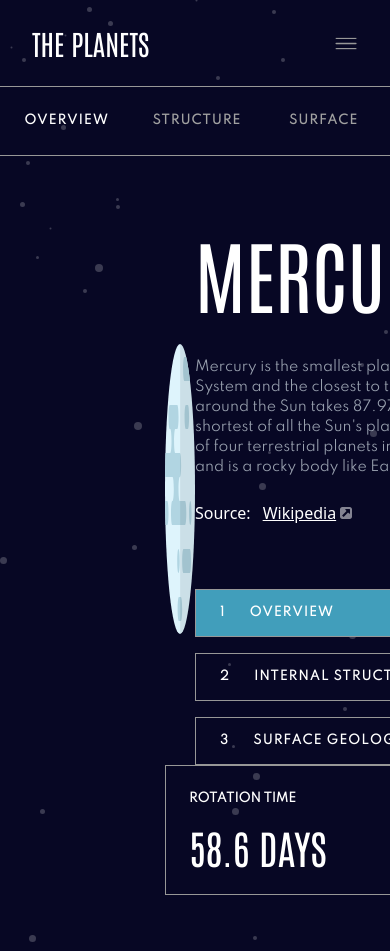
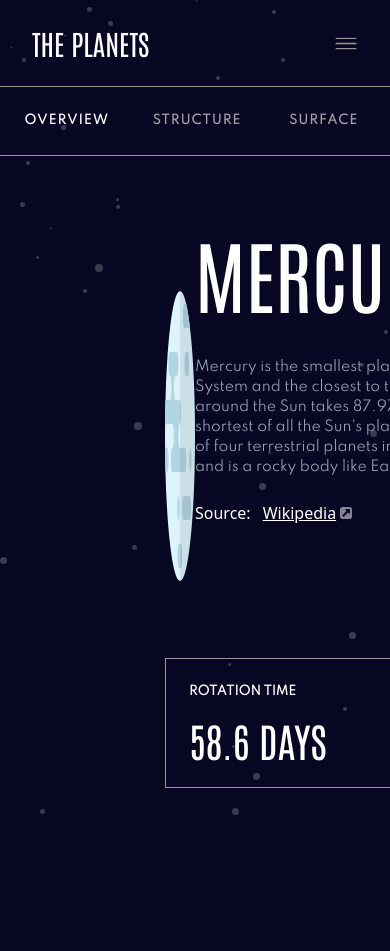
Before and after one commit to Koxone/Planet-Fact-React-Tailwind, a React (Vite) app: page / in a window 390 px wide. After the commit the page ends 844 px from the top, so only its background shows below. Built offline with nearby package versions, Linux system fonts and the light colour scheme.

Commit message:
mobilleLogic

```diff
--- a/src/components/cards/OptionCard.jsx
+++ b/src/components/cards/OptionCard.jsx
@@ -16,7 +16,7 @@ function OptionCard({ number, label, planet = "", value, onChange, checked }) {
 
   return (
     <label
-      className={`flex h-12 w-[350px] cursor-pointer hover:bg-neutral-500 items-center gap-6 border border-[#979797] pl-6 ${selectedClass}`}
+      className={`flex h-12 w-[350px] cursor-pointer items-center gap-6 border border-[#979797] pl-6 hover:bg-neutral-500 ${selectedClass}`}
     >
       <input
         name="option"
--- a/src/components/containers/GeneralContainer.jsx
+++ b/src/components/containers/GeneralContainer.jsx
@@ -9,8 +9,13 @@ function GeneralContainer({ planet }) {
     <div className="grid flex-1 grid-cols-2 grid-rows-[1fr_auto] justify-between overflow-auto px-[165px] pt-[126px] pb-14">
       <PlanetImageContainer
         planet={planet}
-        showGeology={selectedOption === "surface geology"}
-        showInternal={selectedOption === "internal structure"}
+        showGeology={
+          selectedOption === "surface geology" || selectedOption === "surface"
+        }
+        showInternal={
+          selectedOption === "internal structure" ||
+          selectedOption === "structure"
+        }
       />
       <PlanetInfoContainer planet={planet} onOptionChange={setSelectedOption} />
       <CardsContainer planet={planet} />
--- a/src/components/containers/PlanetInfoContainer.jsx
+++ b/src/components/containers/PlanetInfoContainer.jsx
@@ -1,10 +1,22 @@
 import { useEffect, useState } from "react";
 import OptionCard from "../cards/OptionCard";
 import TextInfo from "../text/TextInfo";
+import MobileOptionCard from "../nav/MobileOptionCard";
 import planetsData from "/data";
 
 function PlanetInfoContainer({ planet, onOptionChange }) {
   const sections = ["overview", "internal structure", "surface geology"];
+  const sectionsMobile = ["overview", "structure", "surface"];
+
+  const [isMobile, setIsMobile] = useState(false);
+
+  useEffect(() => {
+    const checkMobile = () => setIsMobile(window.innerWidth < 640);
+    checkMobile();
+
+    window.addEventListener("resize", checkMobile);
+    return () => window.removeEventListener("resize", checkMobile);
+  }, []);
 
   const [selectedOption, setSelectedOption] = useState("overview");
 
@@ -17,6 +29,28 @@ function PlanetInfoContainer({ planet, onOptionChange }) {
       <div>
         <TextInfo planet={planet} option={selectedOption} />
       </div>
+
+      {isMobile ? (
+        <div
+          className={`absolute top-[86px] left-0 flex w-full items-center border-t-1 border-b-1 border-[#979797] px-6 py-5`}
+        >
+          <div className="relative flex w-full cursor-pointer justify-between">
+            <input name="option" type="radio" className="hidden" />
+            {sectionsMobile.map((sectionMobile) => (
+              <MobileOptionCard
+                key={sectionMobile}
+                label={
+                  sectionMobile.charAt(0).toUpperCase() + sectionMobile.slice(1)
+                }
+                color={planet}
+                value={sectionMobile}
+                checked={selectedOption === sectionMobile}
+                onChange={() => setSelectedOption(sectionMobile)}
+              />
+            ))}
+          </div>
+        </div>
+      ) : (
         <div className="flex flex-col gap-4 self-end">
           {sections.map((section) => (
             <OptionCard
@@ -30,6 +64,7 @@ function PlanetInfoContainer({ planet, onOptionChange }) {
             />
           ))}
         </div>
+      )}
     </div>
   );
 }
--- a/src/components/header/MainHeader.jsx
+++ b/src/components/header/MainHeader.jsx
@@ -1,6 +1,6 @@
 import planetsData from "/data";
 import MobileMenuContainer from "../containers/MobileMenuContainer";
-import MobileOptions from "../nav/MobileOptions";
+// import MobileOptions from "../nav/MobileOptions";
 import { useState } from "react";
 
 function MainHeader({ onClick, planet }) {
@@ -37,7 +37,7 @@ function MainHeader({ onClick, planet }) {
           alt="menu icon"
         />
       </button>
-      <MobileOptions label="overview" color={planet} />
+      {/* <MobileOptions label="overview" color={planet} /> */}
       <div className="absolute top-[100%] left-0 z-10 w-full">
         <MobileMenuContainer
           visible={toggleMenu}
--- a/src/components/nav/MobileOptionCard.jsx
+++ b/src/components/nav/MobileOptionCard.jsx
@@ -1,24 +1,12 @@
 import React from "react";
 
 function MobileOptionCard({ label, color, value, checked, onChange }) {
-  const colorMap = {
-    mercury: "has-[:checked]:bg-[#419ebb]",
-    venus: "has-[:checked]:bg-[#eda249]",
-    earth: "has-[:checked]:bg-[#6f2ed6]",
-    mars: "has-[:checked]:bg-[#d14c32]",
-    jupiter: "has-[:checked]:bg-[#db3a34]",
-    saturn: "has-[:checked]:bg-[#cd5120]",
-    uranus: "has-[:checked]:bg-[#1ec2a4]",
-    neptune: "has-[:checked]:bg-[#2d68f0]",
-  };
-  const selectedClass = colorMap[color] || "";
-
   return (
     <label
-      className={`relative flex cursor-pointer items-center justify-center md:invisible md:hidden`}
+      className={`relative flex cursor-pointer items-center justify-center`}
     >
       <input
-        name="options"
+        name="option"
         value={value}
         type="radio"
         className={`peer hidden`}
--- a/src/components/nav/MobileOptions.jsx
+++ b/src/components/nav/MobileOptions.jsx
@@ -1,36 +1,36 @@
-import { useState } from "react";
-import MobileOptionCard from "./MobileOptionCard";
+// import { useState } from "react";
+// import MobileOptionCard from "./MobileOptionCard";
 
-function MobileOptions({ number, label, color }) {
-  const [selectedOption, setSelectedOption] = useState("overview");
-  const sections = ["overview", "structure", "surface"];
+// function MobileOptions({ number, label, color }) {
+//   const [selectedOption, setSelectedOption] = useState("overview");
+//   const sections = ["overview", "structure", "surface"];
 
-  return (
-    <div
-      className={`absolute top-[100%] left-0 flex w-full items-center border-t-1 border-b-1 border-[#979797] px-6 py-5 md:invisible md:hidden`}
-    >
-      <div className="relative flex w-full cursor-pointer justify-between">
-        <input name="option" type="radio" className="hidden" />
-        {sections.map((section, index) => (
-          <MobileOptionCard
-            key={section}
-            label={section.charAt(0).toUpperCase() + section.slice(1)}
-            color={color}
-            value={section}
-            checked={selectedOption === section}
-            onChange={() => setSelectedOption(section)}
-          />
-        ))}
-      </div>
-    </div>
-  );
-}
+//   return (
+//     <div
+//       className={`absolute top-[100%] left-0 flex w-full items-center border-t-1 border-b-1 border-[#979797] px-6 py-5 md:invisible md:hidden`}
+//     >
+//       <div className="relative flex w-full cursor-pointer justify-between">
+//         <input name="option" type="radio" className="hidden" />
+//         {sections.map((section, index) => (
+//           <MobileOptionCard
+//             key={section}
+//             label={section.charAt(0).toUpperCase() + section.slice(1)}
+//             color={color}
+//             value={section}
+//             checked={selectedOption === section}
+//             onChange={() => setSelectedOption(section)}
+//           />
+//         ))}
+//       </div>
+//     </div>
+//   );
+// }
 
-export default MobileOptions;
-{
-  /* <div className="absolute top-[100%] left-0 flex w-full items-center border-t-1 border-b-1 border-[#979797] px-6 py-5">
-  <input className="font-[Spartan] text-[9px] font-bold tracking-widest uppercase">
-    overview
-  </input>
-</div>; */
-}
+// export default MobileOptions;
+// {
+//   /* <div className="absolute top-[100%] left-0 flex w-full items-center border-t-1 border-b-1 border-[#979797] px-6 py-5">
+//   <input className="font-[Spartan] text-[9px] font-bold tracking-widest uppercase">
+//     overview
+//   </input>
+// </div>; */
+// }
--- a/src/components/text/TextInfo.jsx
+++ b/src/components/text/TextInfo.jsx
@@ -17,8 +17,10 @@ function TextInfo({ planet, option }) {
       case "overview":
         return planetInfo.overview.content;
       case "internal structure":
+      case "structure":
         return planetInfo.structure.content;
       case "surface geology":
+      case "surface":
         return planetInfo.geology.content;
       default:
         return planetInfo.overview.content;
@@ -29,8 +31,10 @@ function TextInfo({ planet, option }) {
       case "overview":
         return planetInfo.overview.source;
       case "internal structure":
+      case "structure":
         return planetInfo.structure.source;
       case "surface geology":
+      case "surface":
         return planetInfo.geology.source;
       default:
         return planetInfo.overview.source;
```
Lines whose indentation alone changed are shown as unchanged.
